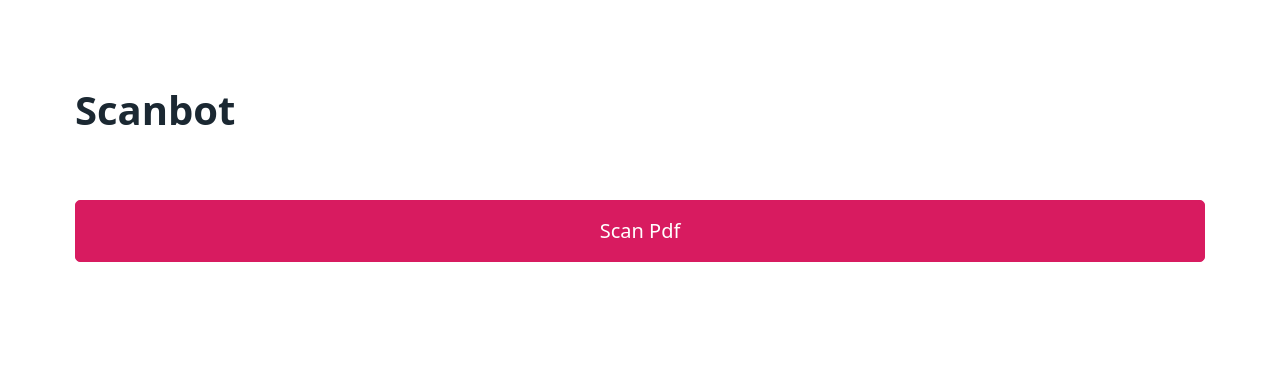
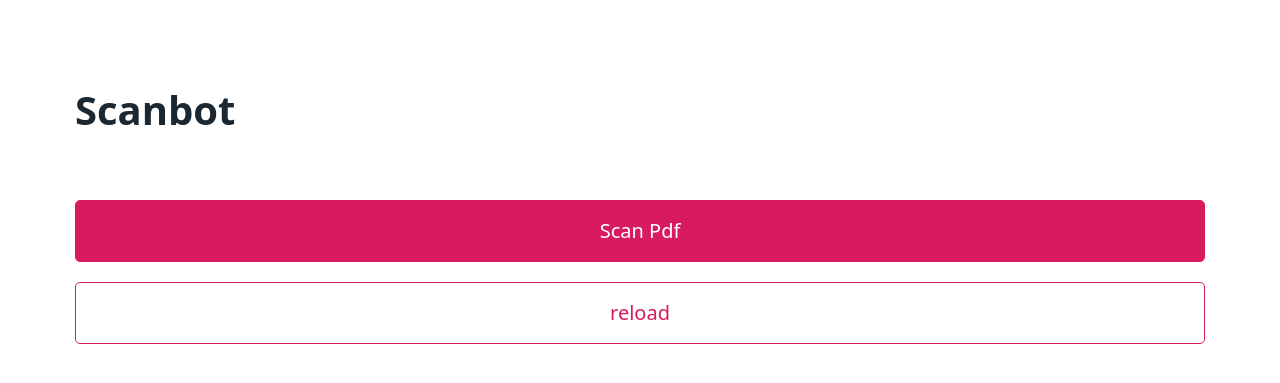
Before and after one commit to ostaubzug/scanbot, a Flask app: page / in a window 1280 px wide. Shown: the top 383 px of the page. Run offline with Flask 3, Linux system fonts and the light colour scheme.

Commit message:
reload button

```diff
--- a/server.py
+++ b/server.py
@@ -14,6 +14,7 @@
     subprocess.run('scanRessources/scanDocument.sh', capture_output=True, text=True)
     createDownloadGrid()
 
+@app.route('/reload', methods=['POST'])
 def createDownloadGrid():
     pdf_files = glob.glob("scanRessources/*.pdf")
     html = ""
--- a/templates/index.html
+++ b/templates/index.html
@@ -13,8 +13,8 @@
     <main class="container">
       <h1>Scanbot</h1>
       <div class="container">
-        <button onclick="scanData('pdf')">Scan Pdf</button>
-
+        <button onclick="scanData('pdf')" role="button">Scan Pdf</button>
+        <button class = "outline" role="button" onclick="reload()">reload</button>
         <progress id="progress" style="visibility: hidden"></progress>
       </div>
       <div class="grid" id="downloadGrid"></div>
@@ -34,6 +34,17 @@
         const result = await response.text();
         document.getElementById("downloadGrid").innerHTML = result;
         document.getElementById("progress").style.visibility = "hidden";
+      }
+
+      async function reload() {
+        const response = await fetch("/reload", {
+          method: "post",
+          headers: {
+            "Content-Type": "application/json",
+          },
+        });
+        const result = await response.text();
+        document.getElementById("downloadGrid").innerHTML = result;
       }
 
       async function deleteFile(file) {
```
Also changed, not shown: 2 other files.
